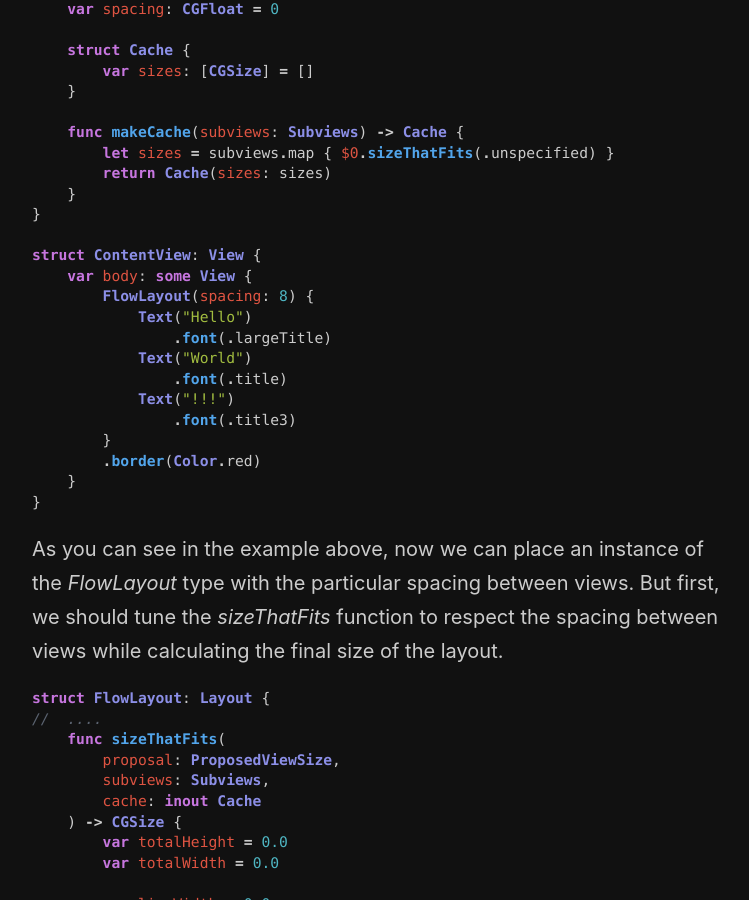
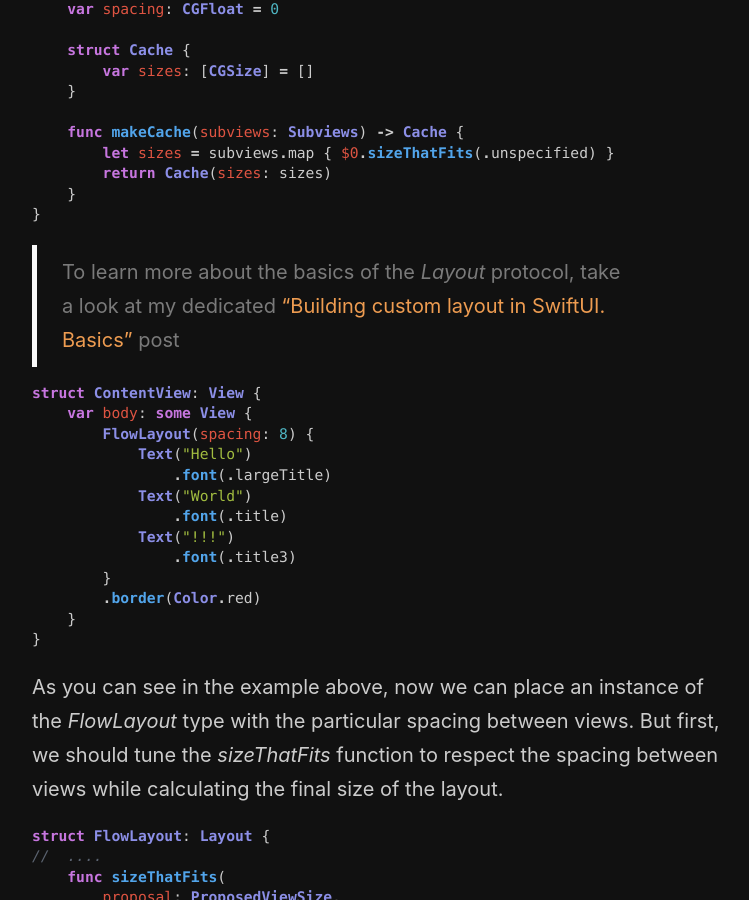
Before and after one commit to mecid/mecid.github.io, a Jekyll site: the page built from _posts/2022-12-07-building-custom-layout-in-swiftui-spacing.md, in a window 1280 px wide and 900 px high, scrolled down 643 px. Shown: the whole window, without its empty margins (258-1007 px from the left). Built offline with Jekyll 4.4.1, drawn with Linux system fonts in a browser that asks for light colours.

Commit message:
reference post added to layout spacing

````diff
--- a/_posts/2022-12-07-building-custom-layout-in-swiftui-spacing.md
+++ b/_posts/2022-12-07-building-custom-layout-in-swiftui-spacing.md
@@ -24,7 +24,11 @@
         return Cache(sizes: sizes)
     }
 }
+```
 
+> To learn more about the basics of the *Layout* protocol, take a look at my dedicated ["Building custom layout in SwiftUI. Basics"](/2022/11/16/building-custom-layout-in-swiftui-basics/) post
+
+```swift
 struct ContentView: View {
     var body: some View {
         FlowLayout(spacing: 8) {
````
